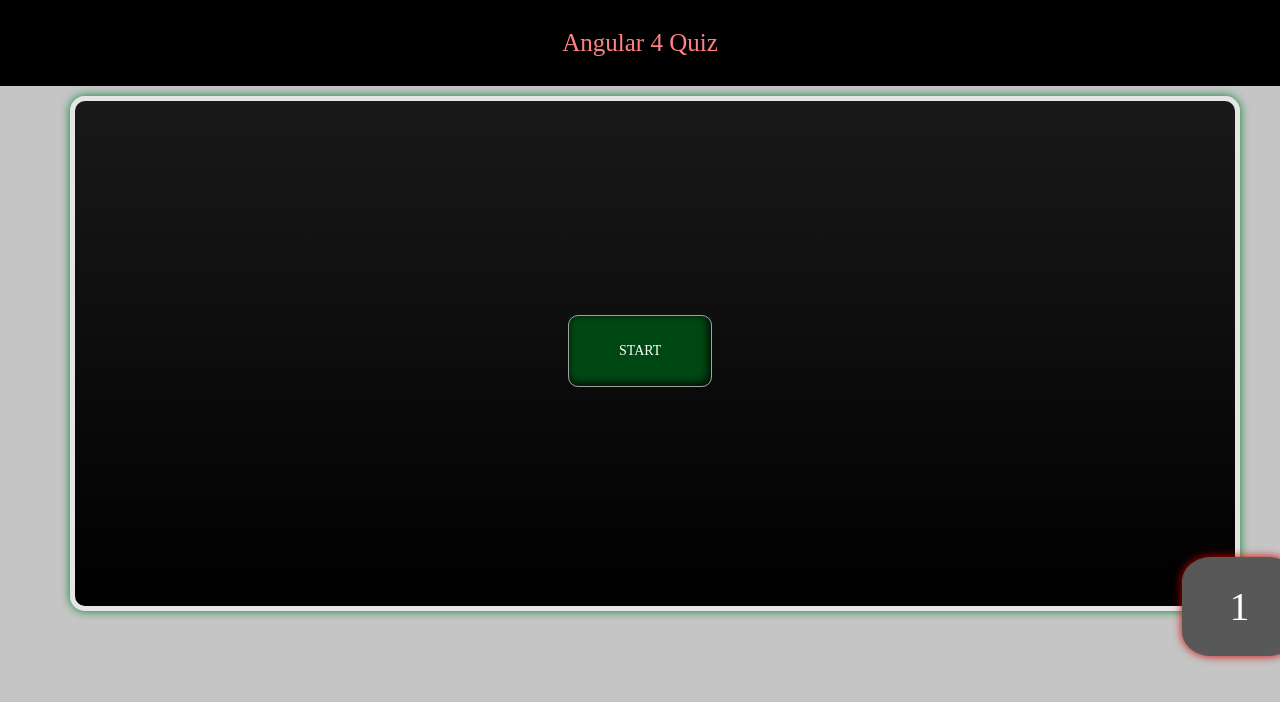
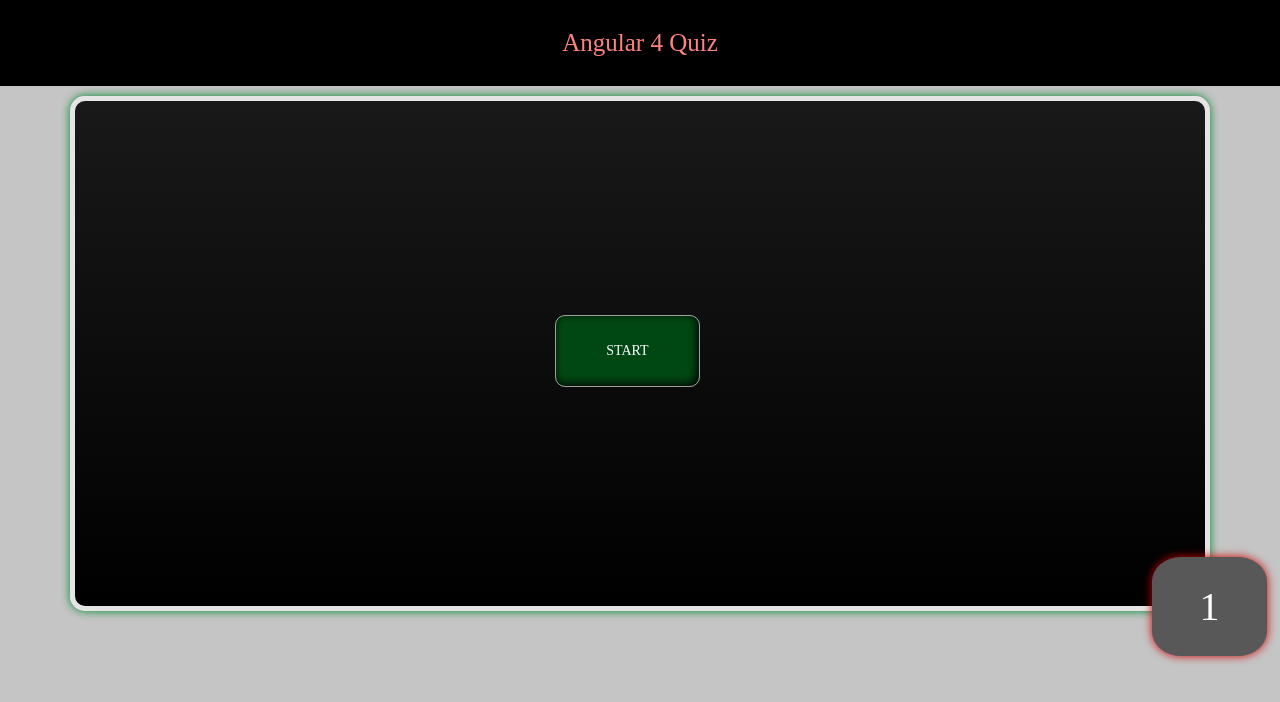
Before and after one commit to Sultantariq786/Angular4-Quiz, an Angular app: page / in a window 1280 px wide. Shown: the top 702 px of the page. Built offline with nearby package versions, Linux system fonts and the light colour scheme.

Commit message:
Signed-off-by: Tariq <newtechtariq@gmail.com>

```diff
--- a/src/app/blackboard/blackboard.component.html
+++ b/src/app/blackboard/blackboard.component.html
@@ -1,4 +1,4 @@
-<section class="quizWrap container">
+<section class="quizWrap">
     <a class="startQuiz" (click)="startQuiz()" [hidden]="hidden">START</a>
     <div class="row">
     <div class="col-xs-12">
@@ -26,8 +26,8 @@
 
         <ng-template #result>
           <div class="result-txt">
-            You scored <span class="score-txt">650</span> out of the 8 questions you answered. <br />
-            Your accuracy is <span class="score-txt">81.25%</span>
+            You scored <span class="score-txt">{{ score }}</span> out of the 8 questions you answered. <br />
+            Your accuracy is <span class="score-txt">{{ score / 800 * 100 }} %</span>
           </div>
         </ng-template>
       </div>
```
